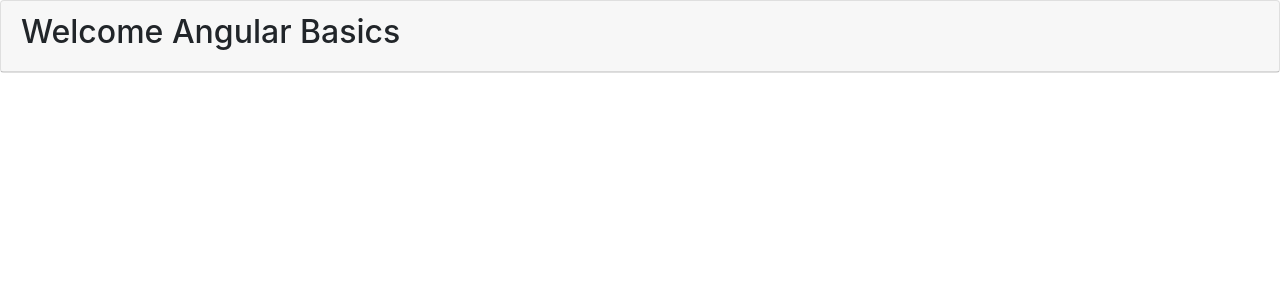
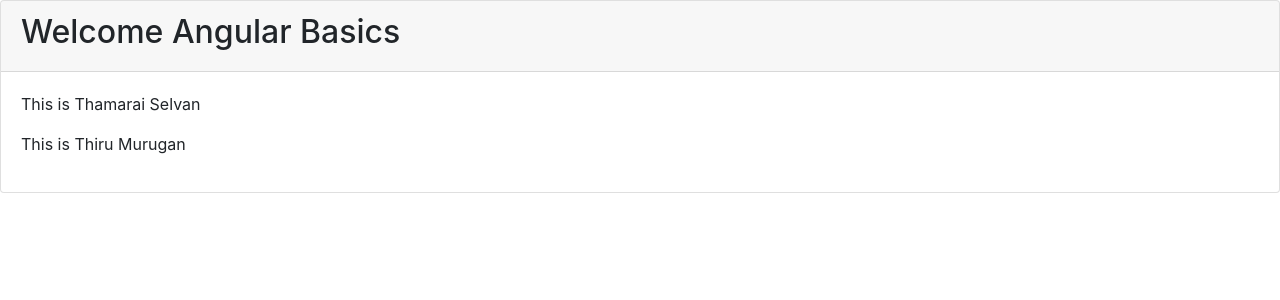
Before and after one commit to thamarais16/Angular_Test_Project, an Angular app: page / in a window 1280 px wide. Shown: the top 300 px of the page. Built offline with nearby package versions, Linux system fonts and the light colour scheme.

Commit message:
3 files modified, 1 added

```diff
--- a/src/app/app.module.ts
+++ b/src/app/app.module.ts
@@ -16,6 +16,7 @@ import { ChildComponent } from './child/child.component';
 import { TempConverterPipe } from './temp-converter.pipe';
 import { DirectivesComponent } from './directives/directives.component';
 import { InterpolationComponent } from './interpolation/interpolation.component';
+import { ScIfDirective } from './sc-if.directive';
 
 @NgModule({
   imports:      [
@@ -35,7 +36,8 @@ import { InterpolationComponent } from './interpolation/interpolation.component'
     ParentComponent,
     TempConverterPipe,
     DirectivesComponent,
-    InterpolationComponent
+    InterpolationComponent,
+    ScIfDirective
   ],
   bootstrap:    [ OfficialComponent ],
   providers: [
--- a/src/app/interpolation/interpolation.component.html
+++ b/src/app/interpolation/interpolation.component.html
@@ -63,4 +63,11 @@
     <input type="text" ngModel (ngModelChange)="vals">
     <p>you entered {{names}}</p>
   </div>
+
+  <div class="card-body" style.display="{{'block'}}">
+    <p *scIf="thamas">This is Thamarai Selvan</p>
+    <p *scIf="!thiru">This is Thiru Murugan</p>
+  </div>
+
+
 </div>
--- a/src/app/interpolation/interpolation.component.ts
+++ b/src/app/interpolation/interpolation.component.ts
@@ -17,7 +17,8 @@ export class InterpolationComponent implements OnInit {
   name: string ="";
   names: string ="";
   valss: string = "";
-
+  thamas: boolean = true;
+  thiru: boolean = false;
   constructor(
    private _date: DatePipe,
   ) { }
--- /dev/null
+++ b/src/app/sc-if.directive.ts
@@ -0,0 +1,30 @@
+import { Directive, Input, ViewContainerRef, TemplateRef } from '@angular/core';
+
+@Directive({
+  selector: '[scIf]'
+})
+export class ScIfDirective {
+
+   _scIf: boolean;
+
+  constructor(
+    private _viewContainer: ViewContainerRef,
+    private _template: TemplateRef<any>
+  ) { }
+
+  @Input()
+  set scIf(value: boolean){
+    this._scIf = value;
+    this.updateView();
+  }
+
+  updateView(){
+    if(this._scIf){
+      this._viewContainer.createEmbeddedView(this._template);
+    }else{
+      this._viewContainer.clear();
+    }
+  }
+
+
+}
```
